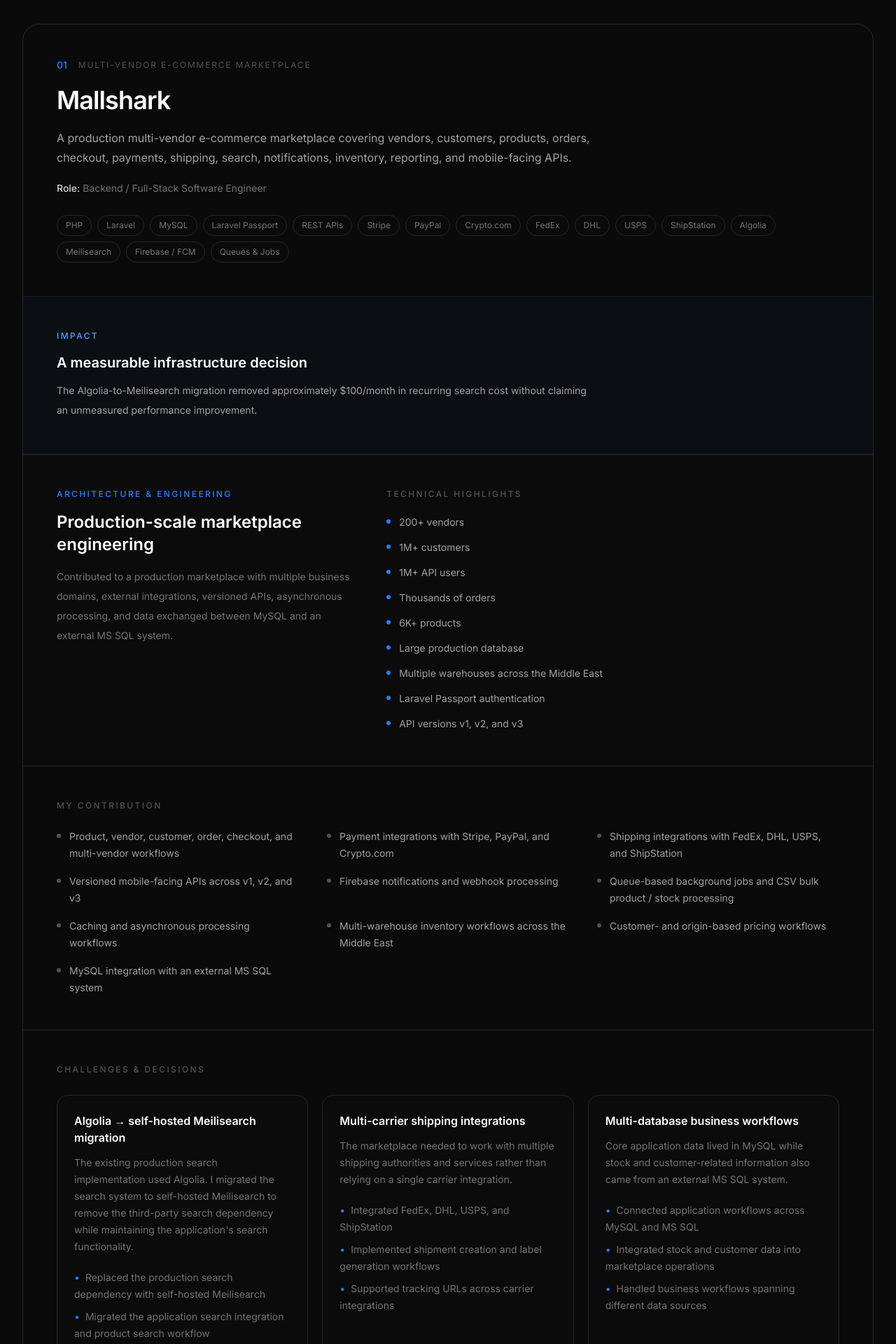
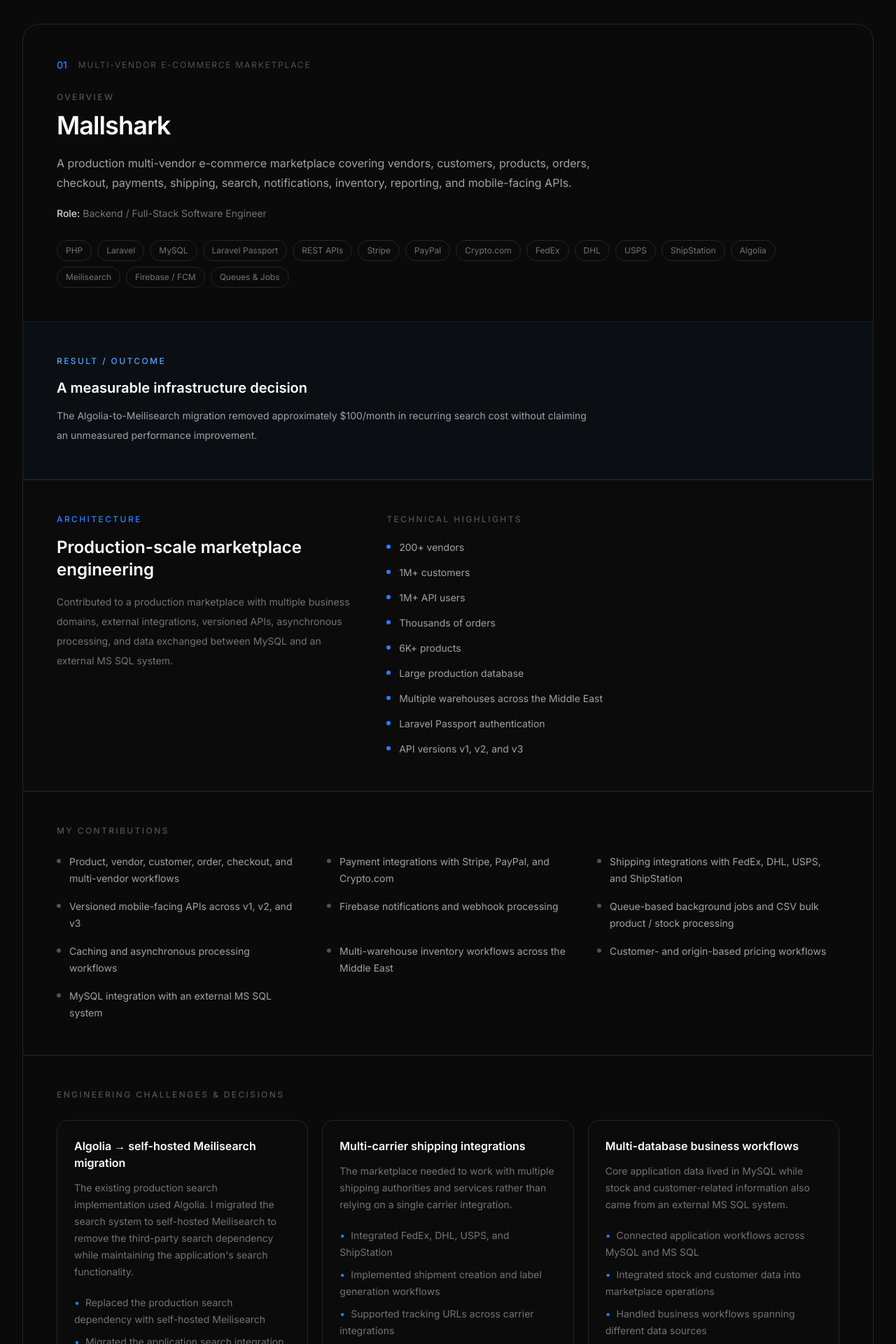
Before and after one commit to imiantalha/Portfolio, a Next.js app: page / in a window 1280 px wide. Shown: the part 5020-6940 px from the top of the page at 70% size. Built offline with nearby package versions, Linux system fonts and the light colour scheme.

Commit message:
refactor: improve project case study hierarchy and semantics

```diff
--- a/app/components/ProjectCaseStudy.tsx
+++ b/app/components/ProjectCaseStudy.tsx
@@ -11,10 +11,13 @@
           <span className="text-sm font-medium text-blue-500">{project.number}</span>
           <span className="text-xs uppercase tracking-[0.15em] text-neutral-600">{project.category}</span>
         </div>
-        <h3 className="mt-5 text-3xl font-semibold tracking-tight text-white sm:text-4xl">{project.title}</h3>
+        <p className="mt-7 text-xs font-medium uppercase tracking-[0.2em] text-neutral-600">Overview</p>
+        <h3 className="mt-3 text-3xl font-semibold tracking-tight text-white sm:text-4xl">{project.title}</h3>
         <p className="mt-5 max-w-3xl text-base leading-7 text-neutral-400">{project.description}</p>
-        <p className="mt-5 text-sm text-neutral-500"><span className="font-medium text-neutral-300">Role:</span> {project.role}</p>
-        <div className="mt-7 flex flex-wrap gap-2">
+        <p className="mt-5 text-sm text-neutral-500">
+          <span className="font-medium text-neutral-300">Role:</span> {project.role}
+        </p>
+        <div className="mt-7 flex flex-wrap gap-2" aria-label={`${project.title} technologies`}>
           {project.technologies.map((technology) => (
             <span key={technology} className="rounded-full border border-neutral-800 px-3 py-1.5 text-xs text-neutral-500">{technology}</span>
           ))}
@@ -22,19 +25,19 @@
       </div>
 
       {project.impact && (
-        <div className="border-y border-blue-500/15 bg-blue-500/[0.04] p-8 sm:p-10 lg:p-12">
-          <p className="text-xs font-medium uppercase tracking-[0.2em] text-blue-400">Impact</p>
-          <h4 className="mt-4 text-xl font-semibold text-white">{project.impact.title}</h4>
+        <section aria-labelledby={`${project.title}-impact`} className="border-y border-blue-500/15 bg-blue-500/[0.04] p-8 sm:p-10 lg:p-12">
+          <p className="text-xs font-medium uppercase tracking-[0.2em] text-blue-400">Result / Outcome</p>
+          <h4 id={`${project.title}-impact`} className="mt-4 text-xl font-semibold text-white">{project.impact.title}</h4>
           <p className="mt-3 max-w-3xl text-sm leading-7 text-neutral-400">{project.impact.description}</p>
-        </div>
+        </section>
       )}
 
       {project.architecture && (
-        <div className="border-y border-neutral-800 bg-[#0b0b0b] p-8 sm:p-10 lg:p-12">
+        <section aria-labelledby={`${project.title}-architecture`} className="border-y border-neutral-800 bg-[#0b0b0b] p-8 sm:p-10 lg:p-12">
           <div className="grid gap-10 lg:grid-cols-[0.8fr_1.2fr]">
             <div>
-              <p className="text-xs font-medium uppercase tracking-[0.2em] text-blue-500">Architecture & Engineering</p>
-              <h4 className="mt-4 text-2xl font-semibold text-white">{project.architecture.title}</h4>
+              <p className="text-xs font-medium uppercase tracking-[0.2em] text-blue-500">Architecture</p>
+              <h4 id={`${project.title}-architecture`} className="mt-4 text-2xl font-semibold text-white">{project.architecture.title}</h4>
               <p className="mt-4 text-sm leading-7 text-neutral-500">{project.architecture.description}</p>
             </div>
             <div>
@@ -42,56 +45,66 @@
               <ul className="mt-5 space-y-3">
                 {project.architecture.results.map((result) => (
                   <li key={result} className="flex gap-3 text-sm leading-6 text-neutral-400">
-                    <span className="mt-2 h-1.5 w-1.5 shrink-0 rounded-full bg-blue-500" />
+                    <span className="mt-2 h-1.5 w-1.5 shrink-0 rounded-full bg-blue-500" aria-hidden="true" />
                     <span>{result}</span>
                   </li>
                 ))}
               </ul>
             </div>
           </div>
-        </div>
+        </section>
       )}
 
-      <div className="p-8 sm:p-10 lg:p-12">
-        <p className="text-xs font-medium uppercase tracking-[0.2em] text-neutral-600">My Contribution</p>
+      <section aria-labelledby={`${project.title}-contributions`} className="p-8 sm:p-10 lg:p-12">
+        <p className="text-xs font-medium uppercase tracking-[0.2em] text-neutral-600">My Contributions</p>
+        <h4 id={`${project.title}-contributions`} className="sr-only">My contributions to {project.title}</h4>
         <ul className="mt-6 grid gap-x-10 gap-y-4 sm:grid-cols-2 lg:grid-cols-3">
           {project.contributions.map((contribution) => (
             <li key={contribution} className="flex gap-3 text-sm leading-6 text-neutral-400">
-              <span className="mt-2 h-1.5 w-1.5 shrink-0 rounded-full bg-neutral-600" />
+              <span className="mt-2 h-1.5 w-1.5 shrink-0 rounded-full bg-neutral-600" aria-hidden="true" />
               <span>{contribution}</span>
             </li>
           ))}
         </ul>
-      </div>
+      </section>
 
       {project.challenges?.length ? (
-        <div className="border-t border-neutral-800 p-8 sm:p-10 lg:p-12">
-          <p className="text-xs font-medium uppercase tracking-[0.2em] text-neutral-600">Challenges & Decisions</p>
+        <section aria-labelledby={`${project.title}-challenges`} className="border-t border-neutral-800 p-8 sm:p-10 lg:p-12">
+          <p className="text-xs font-medium uppercase tracking-[0.2em] text-neutral-600">Engineering Challenges & Decisions</p>
+          <h4 id={`${project.title}-challenges`} className="sr-only">Engineering challenges and decisions for {project.title}</h4>
           <div className="mt-7 grid gap-5 lg:grid-cols-3">
             {project.challenges.map((challenge) => (
               <section key={challenge.title} className="rounded-2xl border border-neutral-800 bg-[#0b0b0b] p-6">
-                <h4 className="text-base font-semibold text-white">{challenge.title}</h4>
+                <h5 className="text-base font-semibold text-white">{challenge.title}</h5>
                 <p className="mt-3 text-sm leading-6 text-neutral-500">{challenge.description}</p>
                 <ul className="mt-5 space-y-2">
                   {challenge.approach.map((item) => (
-                    <li key={item} className="text-sm leading-6 text-neutral-500"><span className="mr-2 text-blue-500">•</span>{item}</li>
+                    <li key={item} className="text-sm leading-6 text-neutral-500">
+                      <span className="mr-2 text-blue-500" aria-hidden="true">•</span>{item}
+                    </li>
                   ))}
                 </ul>
               </section>
             ))}
           </div>
-        </div>
+        </section>
       ) : null}
 
-      <div className="border-t border-neutral-800 p-4 sm:p-6">
+      <section aria-label={`${project.title} screenshots`} className="border-t border-neutral-800 p-4 sm:p-6">
         <div className="grid gap-4 md:grid-cols-2">
           {project.gallery.map((image) => (
             <div key={image.src} className="group relative aspect-[16/10] overflow-hidden rounded-xl bg-neutral-900">
-              <Image src={image.src} alt={image.alt} fill className="object-cover object-top transition-transform duration-500 group-hover:scale-[1.02]" sizes="(max-width: 768px) 100vw, 50vw" />
+              <Image
+                src={image.src}
+                alt={image.alt}
+                fill
+                className="object-cover object-top transition-transform duration-500 group-hover:scale-[1.02]"
+                sizes="(max-width: 768px) 100vw, 50vw"
+              />
             </div>
           ))}
         </div>
-      </div>
+      </section>
     </article>
   );
 }
```
